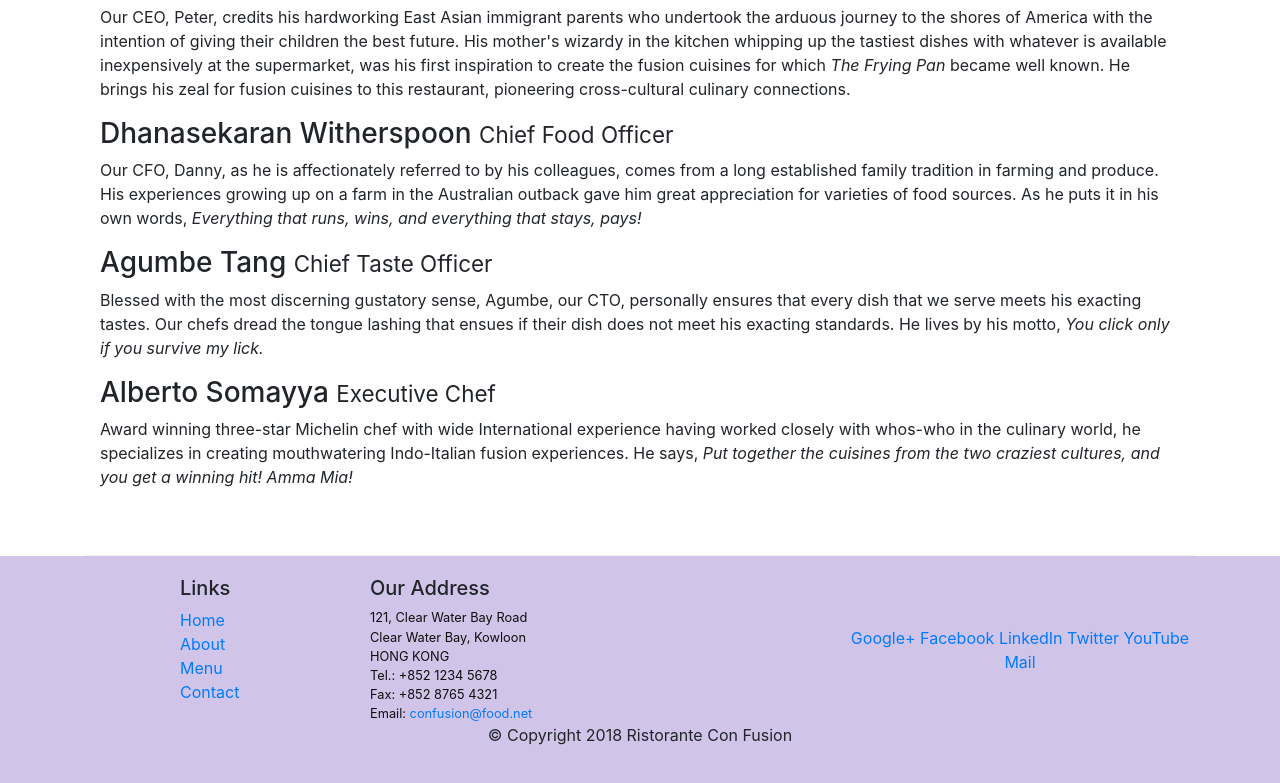
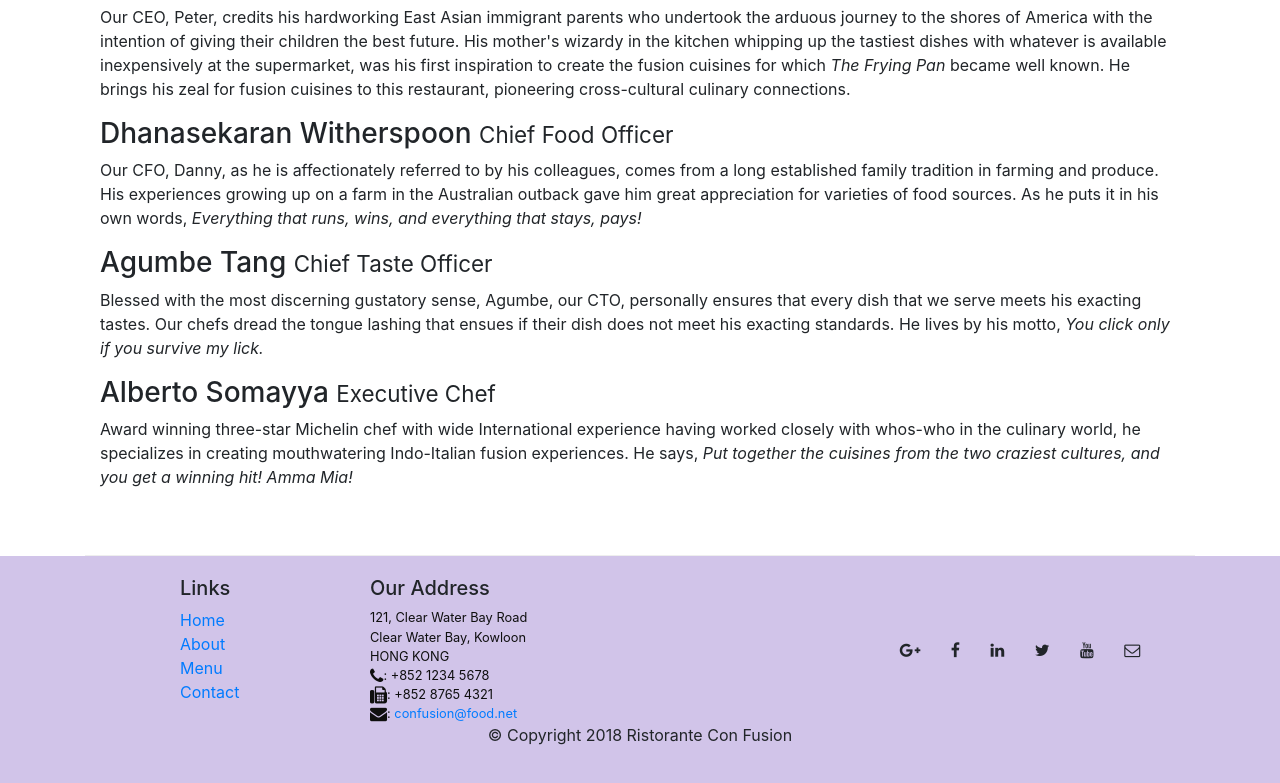
Before and after one commit to Abhiram-kandiyana/bootstrap, a website: page aboutus.html in a window 1280 px wide. Shown: the part 998-1781 px from the top of the page. Drawn offline with nearby package versions, Linux system fonts and the light colour scheme; files whose address does not match are found by name.

Commit message:
icon-fonts

```diff
--- a/aboutus.html
+++ b/aboutus.html
@@ -12,6 +12,8 @@
     <!-- Bootstrap CSS -->
 
     <link rel="stylesheet" href="node_modules/bootstrap/dist/css/bootstrap.min.css">
+    <link rel="stylesheet" href="node_modules/font-awesome/css/font-awesome.min.css">
+    <link rel="sty;esheet" href="node_modules/bootstrap-social/bootstrap-social.css">
     <link rel="stylesheet" href="css/styles.css">
     <title>Ristorante Con Fusion</title>
 
@@ -27,10 +29,10 @@
             <a class="navbar-brand mr-auto" href="./index.html">Ristorante Con Fusion</a>
             <div class="collapse navbar-collapse" id="Navbar">
                 <ul class="navbar-nav mr-auto">
-                    <li class="nav-item"><a class="nav-link" href="./index.html">Home</a></li>
-                    <li class="nav-item active"><a class="nav-link" href="#">About</a></li>
-                    <li class="nav-item"><a class="nav-link" href="#">Menu</a></li>
-                    <li class="nav-item"><a class="nav-link" href="#">Contact</a></li>
+                    <li class="nav-item"><a class="nav-link" href="./index.html"><span class="fa fa-home fa-lg"></span> Home</a></li>
+                    <li class="nav-item active"><a class="nav-link" href=#> <span class="fa fa-info fa-lg"></span> About</a></li>
+                    <li class="nav-item"><a class="nav-link" href="#"><span class="fa fa-list fa-lg"></span> Menu</a></li>
+                    <li class="nav-item"><a class="nav-link" href="#"><span class="fa fa-address-card fa-lg"></span> Contact</a></li>
 
 
                 </ul>
@@ -111,19 +113,19 @@
 		              121, Clear Water Bay Road<br>
 		              Clear Water Bay, Kowloon<br>
 		              HONG KONG<br>
-		              Tel.: +852 1234 5678<br>
-		              Fax: +852 8765 4321<br>
-		              Email: <a href="mailto:confusion@food.net">confusion@food.net</a>
+		              <i class="fa fa-phone fa-lg"></i>: +852 1234 5678<br>
+		              <i class="fa fa-fax fa-lg"></i>: +852 8765 4321<br>
+		              <i class="fa fa-envelope fa-lg"></i>: <a href="mailto:confusion@food.net">confusion@food.net</a>
 		           </address>
                 </div>
                 <div class="col-12 col-sm-4 align-self-center">
                     <div class="text-center">
-                        <a href="http://google.com/+">Google+</a>
-                        <a href="http://www.facebook.com/profile.php?id=">Facebook</a>
-                        <a href="http://www.linkedin.com/in/">LinkedIn</a>
-                        <a href="http://twitter.com/">Twitter</a>
-                        <a href="http://youtube.com/">YouTube</a>
-                        <a href="mailto:">Mail</a>
+                        <a class="btn btn-social-icon btn-google" href="http://google.com/+"><i class="fa fa-google-plus"></i></a>
+                        <a class="btn btn-social-icon btn-facebook" href="http://www.facebook.com/profile.php?id="><i class="fa fa-facebook"></i></a>
+                        <a class="btn btn-social-icon btn-linkedin" href="http://www.linkedin.com/in/"><i class="fa fa-linkedin"></i></a>
+                        <a class="btn btn-social-icon btn-twitter" href="http://twitter.com/"><i class="fa fa-twitter"></i></a>
+                        <a class="btn btn-social-icon btn-google" href="http://youtube.com/"><i class="fa fa-youtube"></i></a>
+                        <a class="btn btn-social-icon" href="mailto:"><i class="fa fa-envelope-o"></i></a>
                     </div>
                 </div>
            </div>
--- a/package.json
+++ b/package.json
@@ -15,6 +15,8 @@
   },
   "dependencies": {
     "bootstrap": "^4.0.0",
+    "bootstrap-social": "^5.1.1",
+    "font-awesome": "^4.7.0",
     "jquery": "^3.3.1",
     "popper.js": "^1.12.9"
   }
```
Also changed, not shown: index.html (+17 -13 lines), 1 other file.
